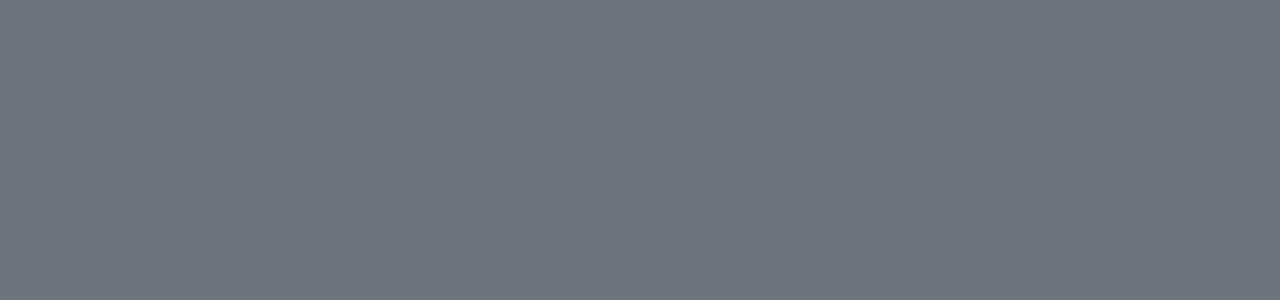
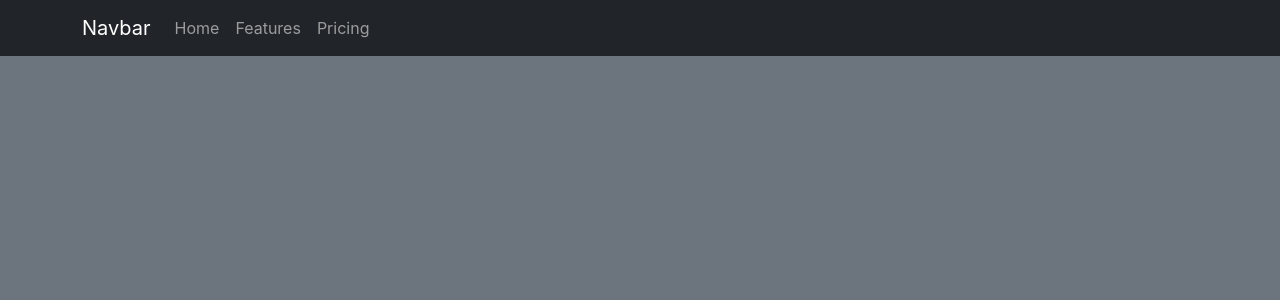
Before and after one commit to Achilles3458/ChatBox, a React (Create React App) app in the folder client/: page / in a window 1280 px wide. Before the commit this address had no page. Shown: the top 300 px of the page. Built offline with nearby package versions, Linux system fonts and the light colour scheme.

Commit message:
navbar appears on implemented pages

```diff
--- a/client/src/App.js
+++ b/client/src/App.js
@@ -8,6 +8,7 @@
 import { setContext } from "@apollo/client/link/context";
 import { BrowserRouter as Router, Routes, Route } from "react-router-dom";
 
+import Header from "./components/Navbar";
 import Signup from "./pages/SignUp";
 import Login from "./pages/Login";
 
@@ -36,6 +37,8 @@
     <Router>
       <ApolloProvider client={client}>
         <div className="flex-column justify-flex-start min-100-vh">
+          <Header />
+          <br />
           <div className="container">
             <Routes>
               <Route path="/signup" element={<Signup />} />
--- /dev/null
+++ b/client/src/components/Navbar/index.js
@@ -0,0 +1,29 @@
+import React from "react";
+import { Link } from "react-router-dom";
+import Container from "react-bootstrap/Container";
+import Nav from "react-bootstrap/Nav";
+import Navbar from "react-bootstrap/Navbar";
+import Auth from "../../utils/auth";
+
+const Header = () => {
+  const logout = (event) => {
+    event.preventDefault();
+    Auth.logout();
+  };
+  return (
+    <>
+      <Navbar bg="dark" variant="dark">
+        <Container>
+          <Navbar.Brand href="#home">Navbar</Navbar.Brand>
+          <Nav className="me-auto">
+            <Nav.Link href="#home">Home</Nav.Link>
+            <Nav.Link href="#features">Features</Nav.Link>
+            <Nav.Link href="#pricing">Pricing</Nav.Link>
+          </Nav>
+        </Container>
+      </Navbar>
+    </>
+  );
+};
+
+export default Header;
```
